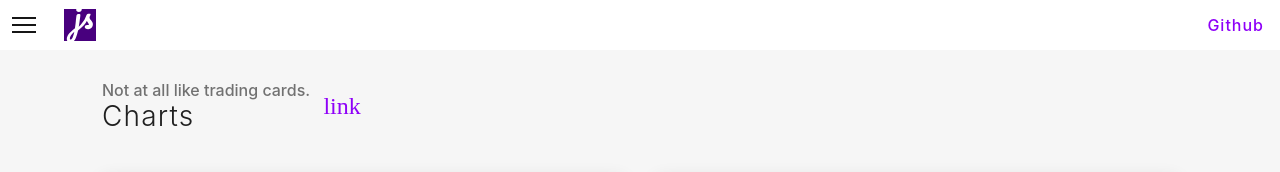
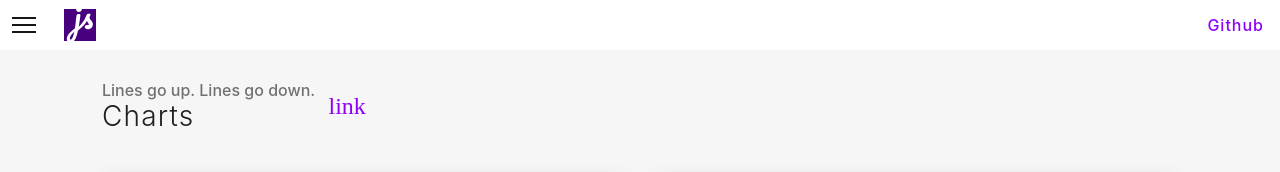
Before and after one commit to strizich/sdui, a Vue app: page /components/charts in a window 1280 px wide. Shown: the top 172 px of the page. Built offline with nearby package versions, Linux system fonts and the light colour scheme.

Commit message:
change subtitle

```diff
--- a/src/components/ChartDemo.vue
+++ b/src/components/ChartDemo.vue
@@ -3,7 +3,7 @@
       <sd-container>
         <section-header
           title="Charts"
-          sub-title="Not at all like trading cards."
+          sub-title="Lines go up. Lines go down."
           placement="bottom"
         />
         <sd-row>
```
